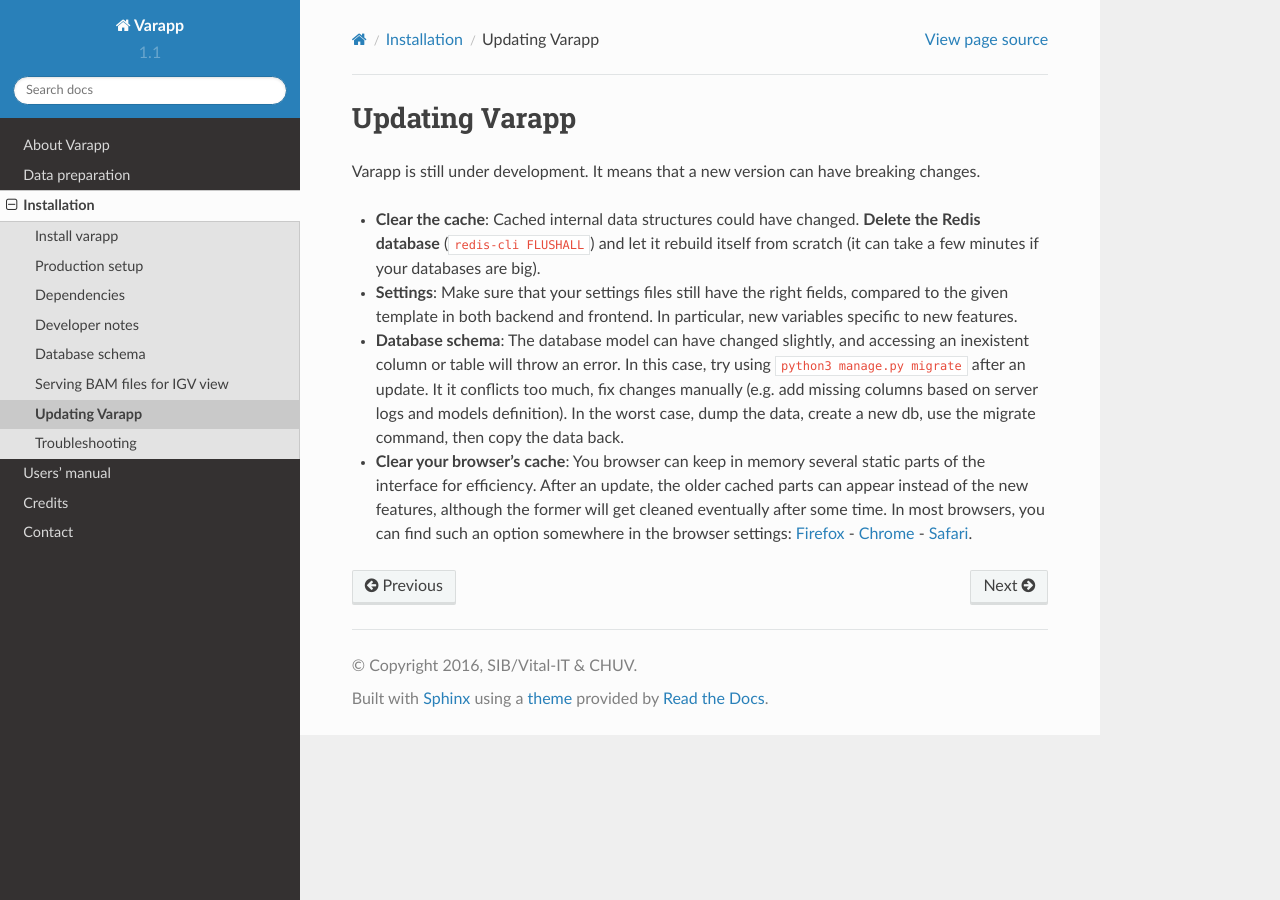
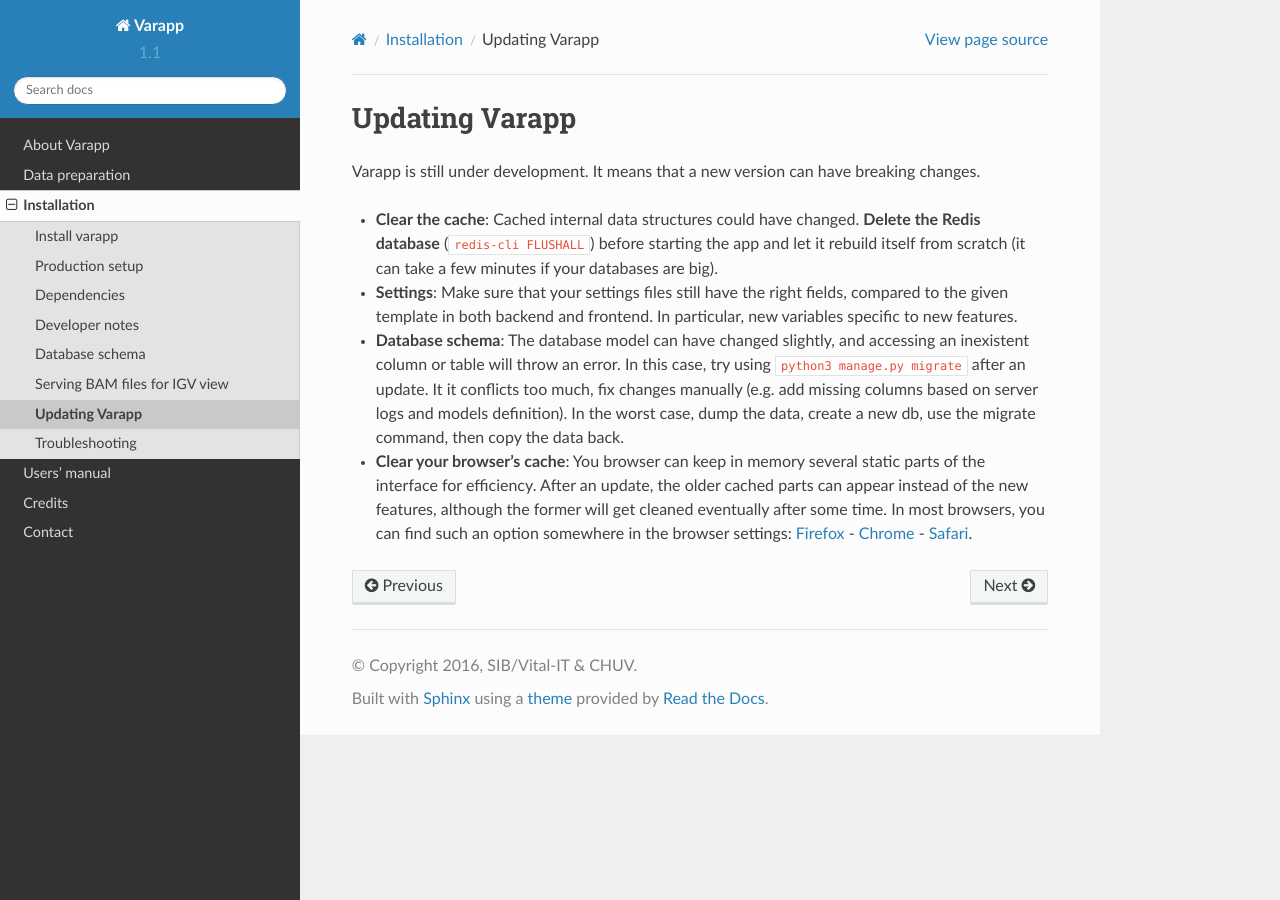
Before and after one commit to varapp/varapp-docs, a Sphinx documentation site: the page built from docs/src/deploy/update.rst, in a window 1280 px wide. Built offline with Sphinx 7.4.7 and the Read the Docs theme 2.0.0, drawn with Linux system fonts in a browser that asks for light colours.

Commit message:
Added how to erase the redis cache

```diff
--- a/docs/src/deploy/update.rst
+++ b/docs/src/deploy/update.rst
@@ -5,7 +5,8 @@ Updating Varapp
 Varapp is still under development. It means that a new version can have breaking changes.
 
 * **Clear the cache**: Cached internal data structures could have changed.
-  **Delete the Redis database** (``redis-cli FLUSHALL``) and let it rebuild itself from scratch
+  **Delete the Redis database** (``redis-cli FLUSHALL``) before starting the app
+  and let it rebuild itself from scratch
   (it can take a few minutes if your databases are big).
 
 * **Settings**: Make sure that your settings files still have the right fields,
```
